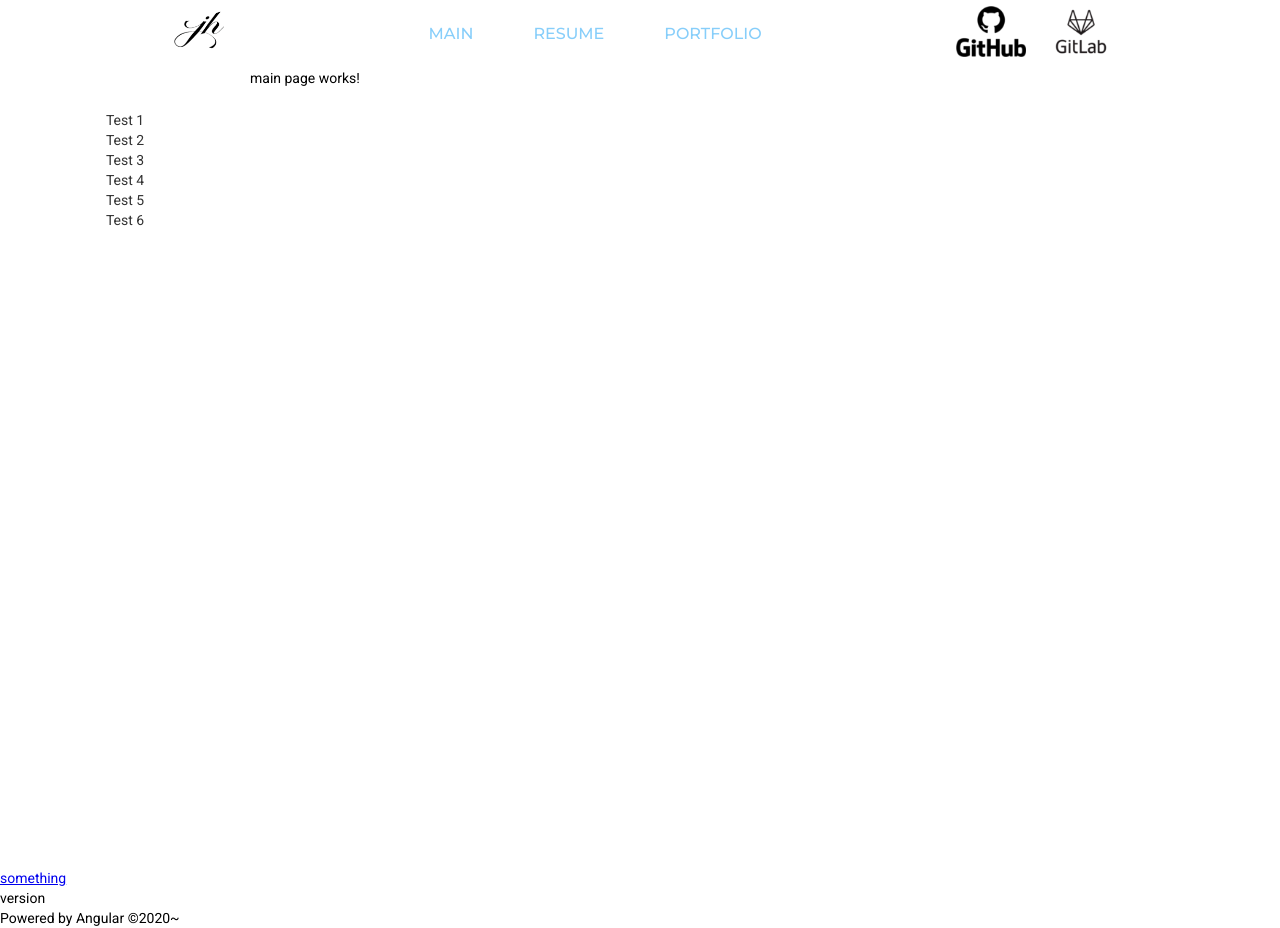
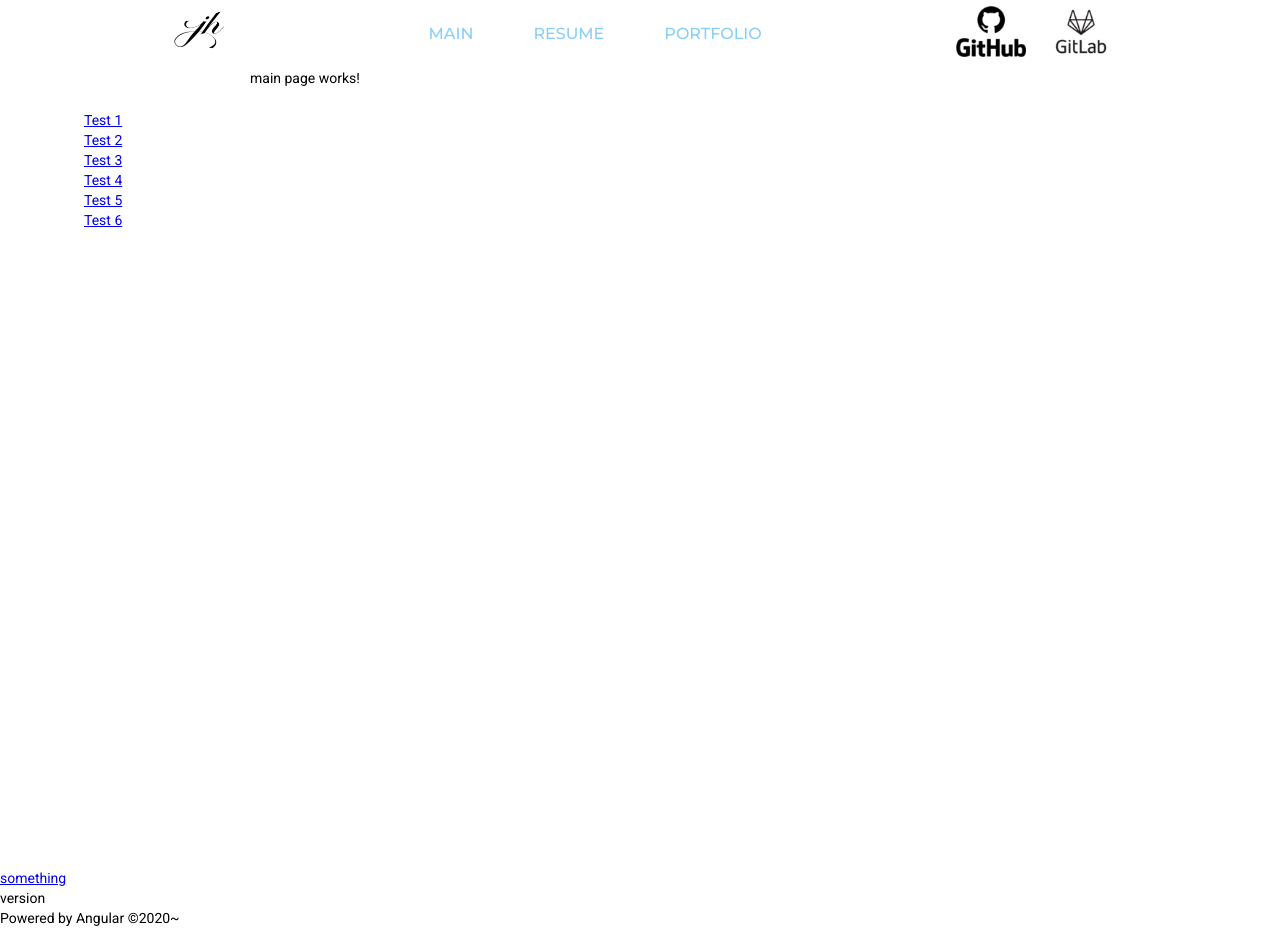
Before and after one commit to hiredtocode/angular_blog, an Angular app: page /main in a window 1280 px wide. Built offline with nearby package versions, Linux system fonts and the light colour scheme.

Commit message:
Implemented routerLink on side nav

```diff
--- a/src/app/components/sidenav/sidenav-items/sidenav-items.component.html
+++ b/src/app/components/sidenav/sidenav-items/sidenav-items.component.html
@@ -2,10 +2,10 @@
   <button class="nav-toggle">
     <span class="hamburgerMenu"></span>
   </button>
-  <li class="nav-item"><a href="#" class="nav-link">Test 1</a></li>
-  <li class="nav-item"><a href="#" class="nav-link">Test 2</a></li>
-  <li class="nav-item"><a href="#" class="nav-link">Test 3</a></li>
-  <li class="nav-item"><a href="#" class="nav-link">Test 4</a></li>
-  <li class="nav-item"><a href="#" class="nav-link">Test 5</a></li>
-  <li class="nav-item"><a href="#" class="nav-link">Test 6</a></li>
+  <li><a routerLink="#">Test 1</a></li>
+  <li><a routerLink="#">Test 2</a></li>
+  <li><a routerLink="#">Test 3</a></li>
+  <li><a routerLink="#">Test 4</a></li>
+  <li><a routerLink="#">Test 5</a></li>
+  <li><a routerLink="#">Test 6</a></li>
 </ul>
```
